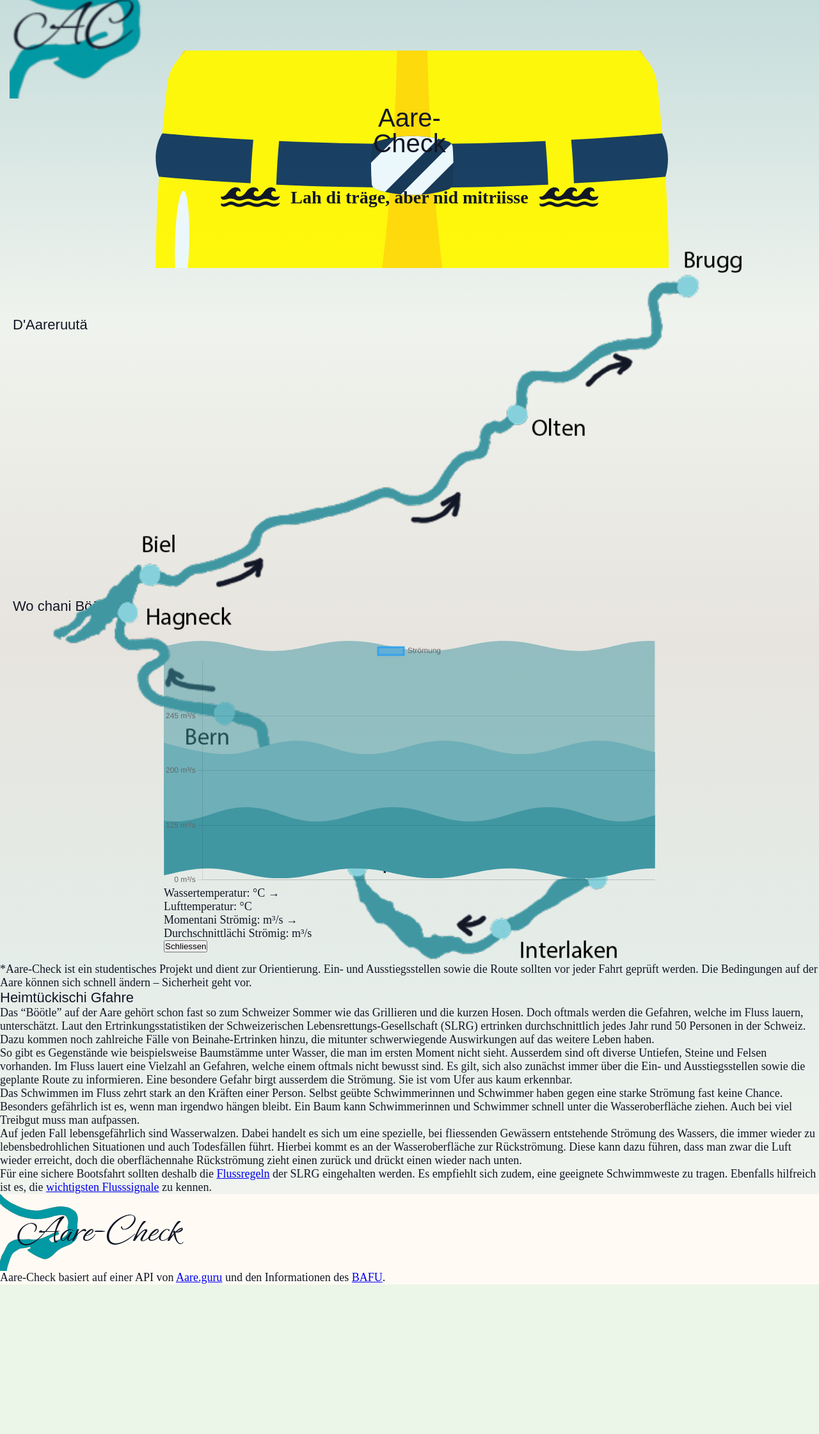
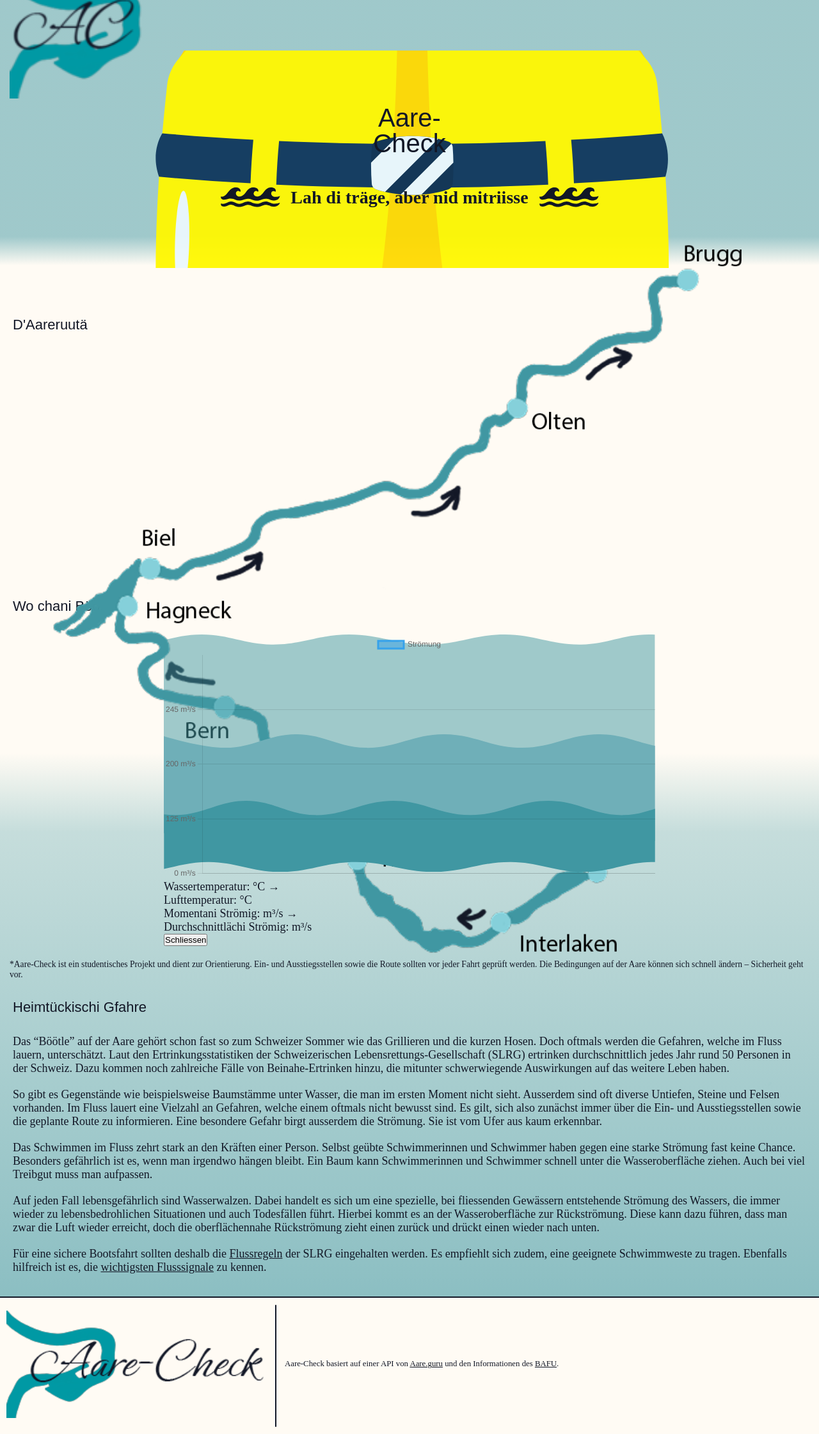
Before and after one commit to JennyDerreR/IM3_aare, a PHP site: page /landing.html in a window 1280 px wide. Shown: the whole page at 64% size. Before the commit the page ends 2008 px from the top, so only its background shows below. Run offline with PHP 8.4, Linux system fonts and the light colour scheme; data that the repository does not hold is empty.

Commit message:
finish CSS master

```diff
--- a/landing.html
+++ b/landing.html
@@ -121,7 +121,7 @@
             </article>
 
             <!--- Journi Text-->
-            <article mainclass="flowText">
+            <article class="flowText">
                 <h3>Heimtückischi Gfahre</h3>
 
                 <article class="paragraphs">
--- a/styles.css
+++ b/styles.css
@@ -22,30 +22,31 @@
     background-color: var(--background-color);
 
    /* ---- Fallback stops (work everywhere) ---- */
-  --grad-1: rgba(64,151,162,0.30);  /* visibility can be adjusted - FARBEN UND PUNKTE AM ENDE ANPASSEN!!!! */
-  --grad-2: rgba(159,201,203,0.16);
-  --grad-3: rgba(18,23,38,0.10);
-  --grad-4: rgba(64,151,162,0.14);
-  --grad-5: rgba(159,201,203,0.10);
+    --grad-1: rgba(64,151,162,0.5);   /* 50% opacity */
+    --grad-2: rgba(255,251,244,1);    /* 100% opacity */
+    --grad-3: rgba(255,251,244,1);    /* 100% opacity */
+    --grad-4: rgba(159,201,203,0.6); /* 75% opacity */
+    --grad-5: rgba(64,151,162,0.6);   /* 60% opacity */
 
-  --grad-1-pos: 0%;
-  --grad-2-pos: 25%;
-  --grad-3-pos: 50%;
-  --grad-4-pos: 75%;
-  --grad-5-pos: 100%;
+    --grad-1-pos: 16.5%;
+    --grad-2-pos: 18.5%;
+    --grad-3-pos: 52.5%;
+    --grad-4-pos: 58%;
+    --grad-5-pos: 90%;
 
     /* paint the gradient across the page using your --grad-* variables */
-    background-image: linear-gradient(180deg,
+    background-image: linear-gradient(
+    180deg,
     var(--grad-1) var(--grad-1-pos),
     var(--grad-2) var(--grad-2-pos),
     var(--grad-3) var(--grad-3-pos),
     var(--grad-4) var(--grad-4-pos),
     var(--grad-5) var(--grad-5-pos)
     );
+
   background-repeat: no-repeat;
+  background-size: cover;
   background-attachment: scroll;
-    background-position: center;
-    background-size: cover;
 
 }
 
@@ -102,7 +103,6 @@
     align-items: center;
      z-index: 0;
 }
-
 
 header img {
     height: 17%;
@@ -178,7 +178,7 @@
 }
 .map h3 {
    margin-left: 15px;
-   margin-bottom: 20px;
+   margin-bottom: 10px;
    padding: 5px;
 }
 
@@ -195,7 +195,7 @@
 
 .diagrammTitle h3 {
    margin-left: 15px;
-   margin-bottom: 20px;
+   margin-bottom: 10px;
    margin-top: -60px;
    padding: 5px;
 }
@@ -327,7 +327,13 @@
 
 /*--------------------------------------------TRANSPARENZ-HINWEIS (Falls nötig)-----------------------------------------------*/
 
+.transparenz {
+    padding: 5px 15px 5px 15px;
+}
 
+.transparenz p {
+    font-size: 0.85rem;
+}
 /*--------------------------------------------JOURNI - TEXT ----------------------------------------------------------------*/
 
 .flowText{
@@ -337,39 +343,94 @@
 
 .flowText h3 {
     margin-left: 15px;
-    margin-bottom: 20px;
+    margin-bottom: 10px;
     padding: 5px;
 }
 
 .paragraphs {
-
+    display: flex;
+    flex-direction: column;
+    margin-left: 15px;
+    margin-right: 15px;
+    padding: 5px;
 }
 
 .paragraphs p {
+    margin-top: 10px;
+    margin-bottom: 10px;
+}
 
+.paragraphs p a {
+    color: var(--primary-color);
+    text-decoration: underline;
 }
 
 /*--------------------------------------------FOOTER -----------------------------------------------------------------------*/
 
+/* footer: image left (1/3) and paragraph right (2/3) — always side-by-side */
 footer {
+  /* full-bleed background */
   background-color: var(--background-color);
+  width: 100vw;
+  margin-left: calc(50% - 50vw);
+  margin-right: calc(50% - 50vw);
   position: relative;
   z-index: 1;
+
+  display: flex;
+  flex-direction: row;
+  align-items: center;
+  gap: 12px;
+
+  /* keep internal spacing */
+  padding: 20px 10px 25px;  /* extra bottom padding replaces margin */
+  margin-bottom: 0;
+
+  flex-wrap: nowrap;
+  overflow: hidden;
+  box-sizing: border-box;
+  border-top: 2px solid var(--primary-color);
 }
 
-footer img {
-
+footer::before {
+  content: "";
+  position: absolute;
+  left: calc(33% + 8px); /* horizontal position between img and text */
+  top: 5%;               /* start a bit from the top */
+  bottom: 5%;            /* end a bit above the bottom */
+  width: 2px;
+  background: var(--primary-color);
+  border-radius: 2px;
+  opacity: 1;
+  pointer-events: none;
+  z-index: 9999; /* ensure visible above images/text */
 }
 
-footer p {
-
+/* image: fixed 1/3 width */
+footer img {
+  flex: 0 0 33.3333%;
+  width: 33.3333%;
+  height: auto;
+  display: block;
+  object-fit: contain;
+  margin: 0;
 }
 
-footer a {
-
+/* paragraph: take remaining 2/3 */
+footer p {
+  flex: 1 1 66%;
+  width: 66%;
+  margin-left: 3px;
+  margin-right: 3px;
+  text-align: left;
+  font-size: 0.8rem;
+  overflow-wrap: break-word;
 }
 
-
+footer p a {
+  color: var(--primary-color);
+  text-decoration: underline;
+}
 /*------------------------MEDIA-QUERIES-----------------------------*/
 
 /* -----------------------------------------------------------------
```
Lines whose indentation alone changed are shown as unchanged.
